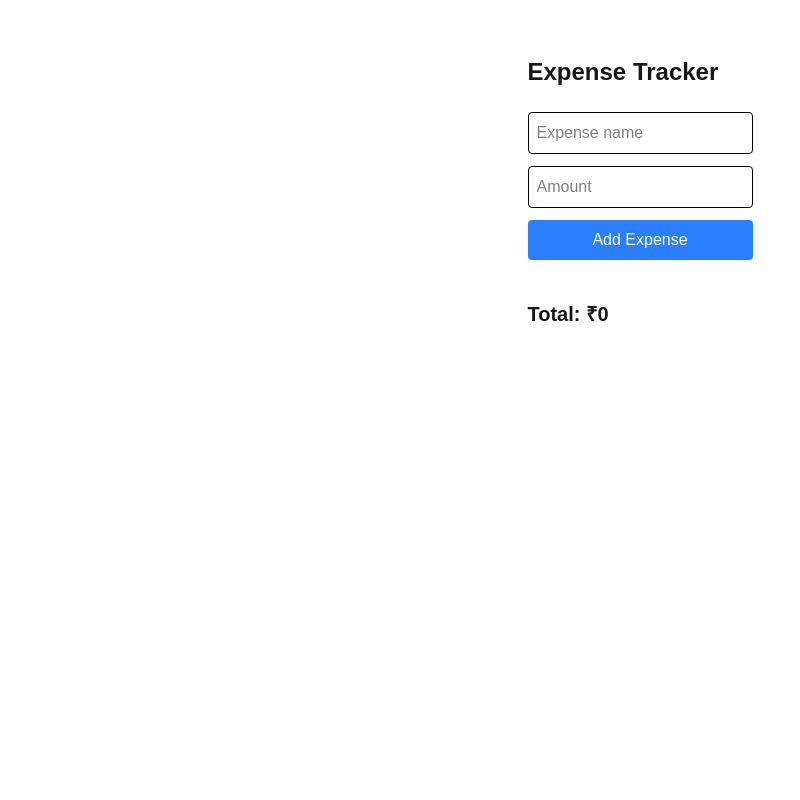
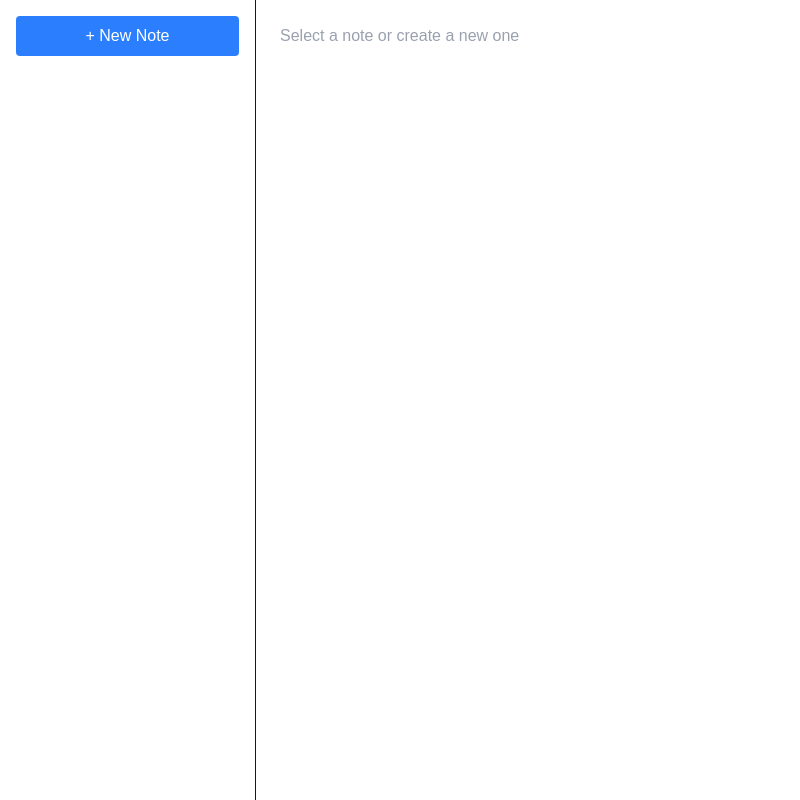
Before and after one commit to SindhujaVelkumar/expense-tracker, a Next.js app: page / in a window 1280 px wide. Shown: the whole page, without its empty margins (0-800 px from the left). Built offline with nearby package versions, Linux system fonts and the light colour scheme.

Commit message:
corrected UI for home page

```diff
--- a/app/page.tsx
+++ b/app/page.tsx
@@ -2,57 +2,94 @@
 
 import { useState } from "react";
 
+type Note = {
+  id: number;
+  title: string;
+  content: string;
+};
+
 export default function Home() {
-  const [name, setName] = useState("");
-  const [amount, setAmount] = useState("");
-  const [expenses, setExpenses] = useState<{ name: string; amount: number }[]>([]);
+  const [notes, setNotes] = useState<Note[]>([]);
+  const [activeNote, setActiveNote] = useState<Note | null>(null);
 
-  const addExpense = () => {
-    if (!name || !amount) return;
-    setExpenses([...expenses, { name, amount: parseFloat(amount) }]);
-    setName("");
-    setAmount("");
+  const createNote = () => {
+    const newNote: Note = {
+      id: Date.now(),
+      title: "Untitled",
+      content: "",
+    };
+    setNotes([...notes, newNote]);
+    setActiveNote(newNote);
   };
 
-  const total = expenses.reduce((sum, e) => sum + e.amount, 0);
+  const updateNote = (field: "title" | "content", value: string) => {
+    if (!activeNote) return;
+    const updated = { ...activeNote, [field]: value };
+    setActiveNote(updated);
+    setNotes(notes.map((n) => (n.id === activeNote.id ? updated : n)));
+  };
+
+  const deleteNote = (id: number) => {
+    setNotes(notes.filter((n) => n.id !== id));
+    if (activeNote?.id === id) setActiveNote(null);
+  };
 
   return (
-    <main className="max-w-md mx-auto mt-10 p-4">
-      <h1 className="text-2xl font-bold mb-6">Expense Tracker</h1>
-
-      <div className="flex flex-col gap-3 mb-6">
-        <input
-          type="text"
-          placeholder="Expense name"
-          value={name}
-          onChange={(e) => setName(e.target.value)}
-          className="border p-2 rounded text-black"
-        />
-        <input
-          type="number"
-          placeholder="Amount"
-          value={amount}
-          onChange={(e) => setAmount(e.target.value)}
-          className="border p-2 rounded text-black"
-        />
+    <div className="flex h-screen">
+      {/* Sidebar */}
+      <div className="w-64 border-r p-4 flex flex-col gap-3">
         <button
-          onClick={addExpense}
+          onClick={createNote}
           className="bg-blue-500 text-white p-2 rounded hover:bg-blue-600"
         >
-          Add Expense
+          + New Note
         </button>
+        <ul className="flex flex-col gap-2">
+          {notes.map((note) => (
+            <li
+              key={note.id}
+              onClick={() => setActiveNote(note)}
+              className={`p-2 rounded cursor-pointer flex justify-between items-center ${
+                activeNote?.id === note.id ? "bg-blue-100 text-black" : "hover:bg-gray-100 hover:text-black"
+              }`}
+            >
+              <span className="truncate">{note.title}</span>
+              <button
+                onClick={(e) => {
+                  e.stopPropagation();
+                  deleteNote(note.id);
+                }}
+                className="text-red-400 hover:text-red-600 text-sm ml-2"
+              >
+                ✕
+              </button>
+            </li>
+          ))}
+        </ul>
       </div>
 
-      <ul className="flex flex-col gap-2 mb-4">
-        {expenses.map((e, i) => (
-          <li key={i} className="flex justify-between border-b pb-1">
-            <span>{e.name}</span>
-            <span>₹{e.amount}</span>
-          </li>
-        ))}
-      </ul>
-
-      <p className="text-xl font-semibold">Total: ₹{total}</p>
-    </main>
+      {/* Editor */}
+      <div className="flex-1 p-6 flex flex-col gap-4">
+        {activeNote ? (
+          <>
+            <input
+              type="text"
+              value={activeNote.title}
+              onChange={(e) => updateNote("title", e.target.value)}
+              className="text-2xl font-bold bg-transparent outline-none text-white"
+              placeholder="Note title"
+            />
+            <textarea
+              value={activeNote.content}
+              onChange={(e) => updateNote("content", e.target.value)}
+              className="flex-1 bg-transparent outline-none resize-none text-white"
+              placeholder="Start writing..."
+            />
+          </>
+        ) : (
+          <p className="text-gray-400">Select a note or create a new one</p>
+        )}
+      </div>
+    </div>
   );
 }
```
